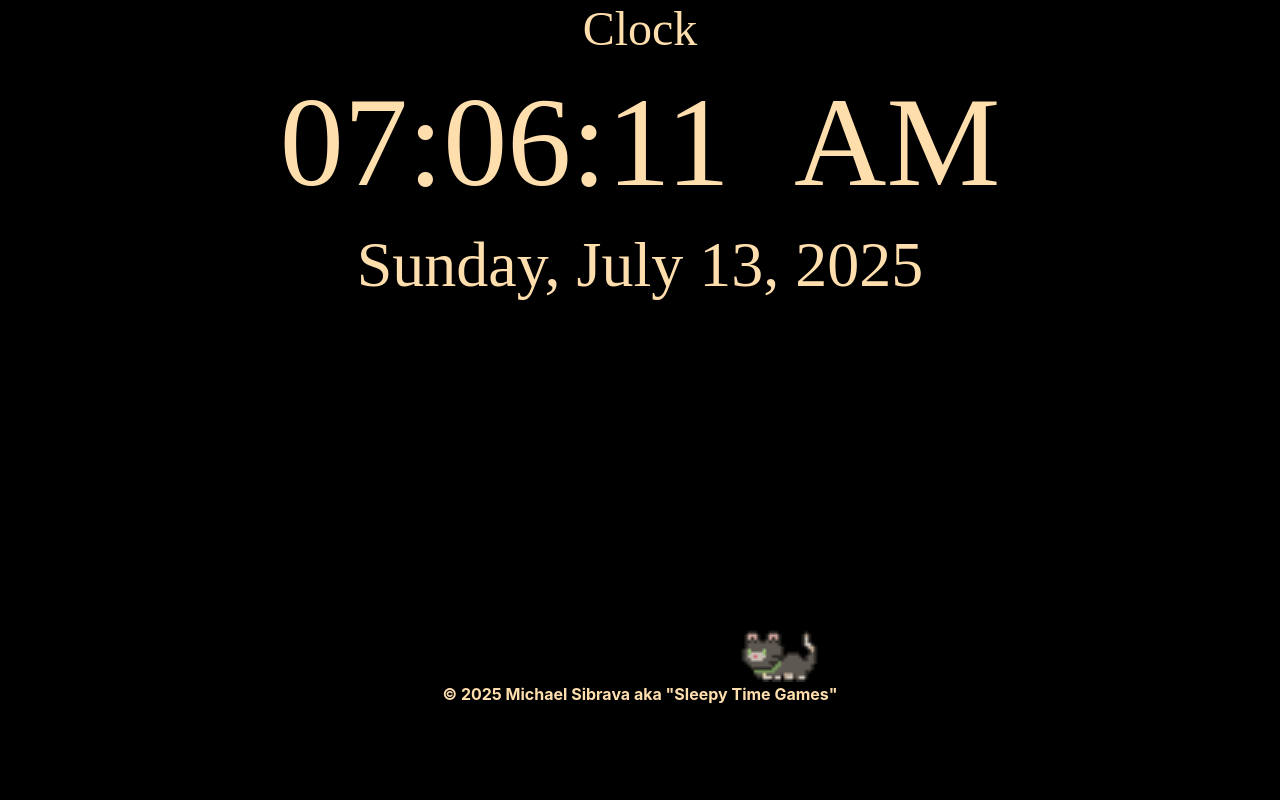
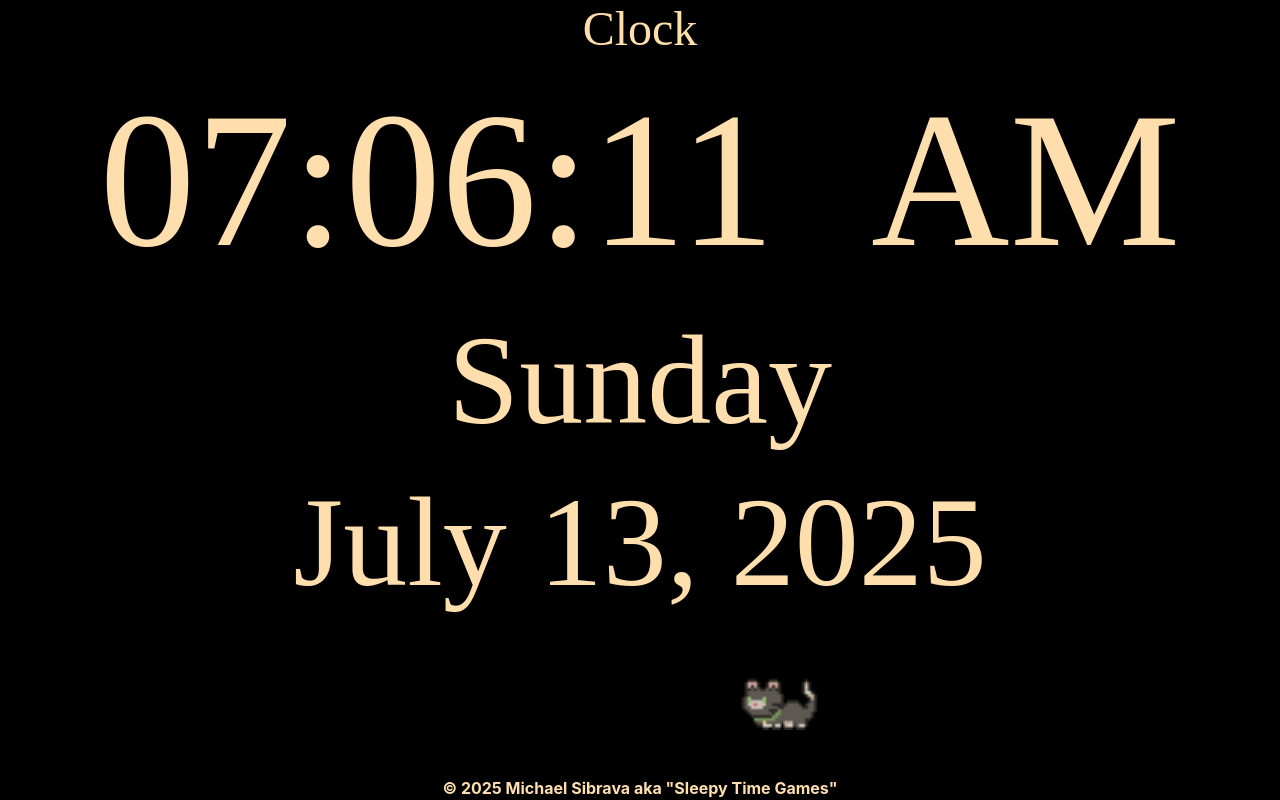
Before and after one commit to psynut/SleepTime, a PHP site: page /clock.html in a window 1280 px wide. Run offline with PHP 8.4, Linux system fonts and the light colour scheme; some libraries are stand-ins or nearby versions; some web fonts are replaced.

Commit message:
Attempting Resize Again

```diff
--- a/clock.css
+++ b/clock.css
@@ -17,13 +17,13 @@ h1{
 
 h4{
  font-family: 'Sometype Mono';
- font-size: clamp(1.5em, 10vw, 200px);
+ font-size: clamp(1.5em, 15vw, 200px);
  text-align: center;
 }
 
 h5{
  font-family: 'Sometype Mono';
- font-size: clamp(1.5em, 5vw, 180px);
+ font-size: clamp(1.5em, 10vw, 180px);
  text-align: center;
 }
 
--- a/clock.html
+++ b/clock.html
@@ -24,10 +24,11 @@
 <h1>Clock</h1>
 <div class = "display">
   <h4><span class="hour">00</span>:<span class="minutes">00</span>:<span class="seconds">00</span>&nbsp;&nbsp;<span class="clock-ampm">AM</span></h4>
-  <h5><span class="dayofweek">WEEKDAY</span>,&nbsp;<span class="month">MONTH</span>&nbsp;<span class="dateday">00</span>, <span class="year">9999</span></h5>
+  <h5><span class="dayofweek">WEEKDAY</span></h5>
+  <h5><span class="month">MONTH</span>&nbsp;<span class="dateday">00</span>, <span class="year">9999</span></h5>
 </div>
-<div>
-<img class ="running-image pixel-shift-y" src="images/Cat/BlackCat00.png" height="96">
+<div class="mt-5">
+<img class ="running-image" src="images/Cat/BlackCat00.png" height="96">
 </div>
 <!--   Java Portion of Bootstrap v4.0   -->
   <script src="https://code.jquery.com/jquery-3.2.1.slim.min.js" integrity="sha384-KJ3o2DKtIkvYIK3UENzmM7KCkRr/rE9/Qpg6aAZGJwFDMVNA/GpGFF93hXpG5KkN" crossorigin="anonymous"></script>
@@ -39,7 +40,7 @@
 </body>
 
 <footer>
-  <div class="clear-after-five">
+  <div class="clear-after-five fixed-bottom">
     © <span class="copyrightdate">2021</span> Michael Sibrava aka "Sleepy Time Games"
     </div>
 
--- a/clock.js
+++ b/clock.js
@@ -116,12 +116,12 @@ function Scooch(){
   let xMovingElements = document.querySelectorAll(".pixel-shift-x");
   let yMovingElements = document.querySelectorAll(".pixel-shift-y");
   for(const m_Element of xMovingElements){
-    let rndX = Math.floor((Math.random()*100)-50);
+    let rndX = Math.floor((Math.random()*50)-25);
     m_Element.style.position = "relative";
     m_Element.style.left = rndX+'px';
   }
   for(const m_Element of yMovingElements){
-    let rndY = Math.floor((Math.random()*100)-50);
+    let rndY = Math.floor((Math.random()*50)-25);
     m_Element.style.position = "relative";
     m_Element.style.top = rndY+'px';
   }
```
